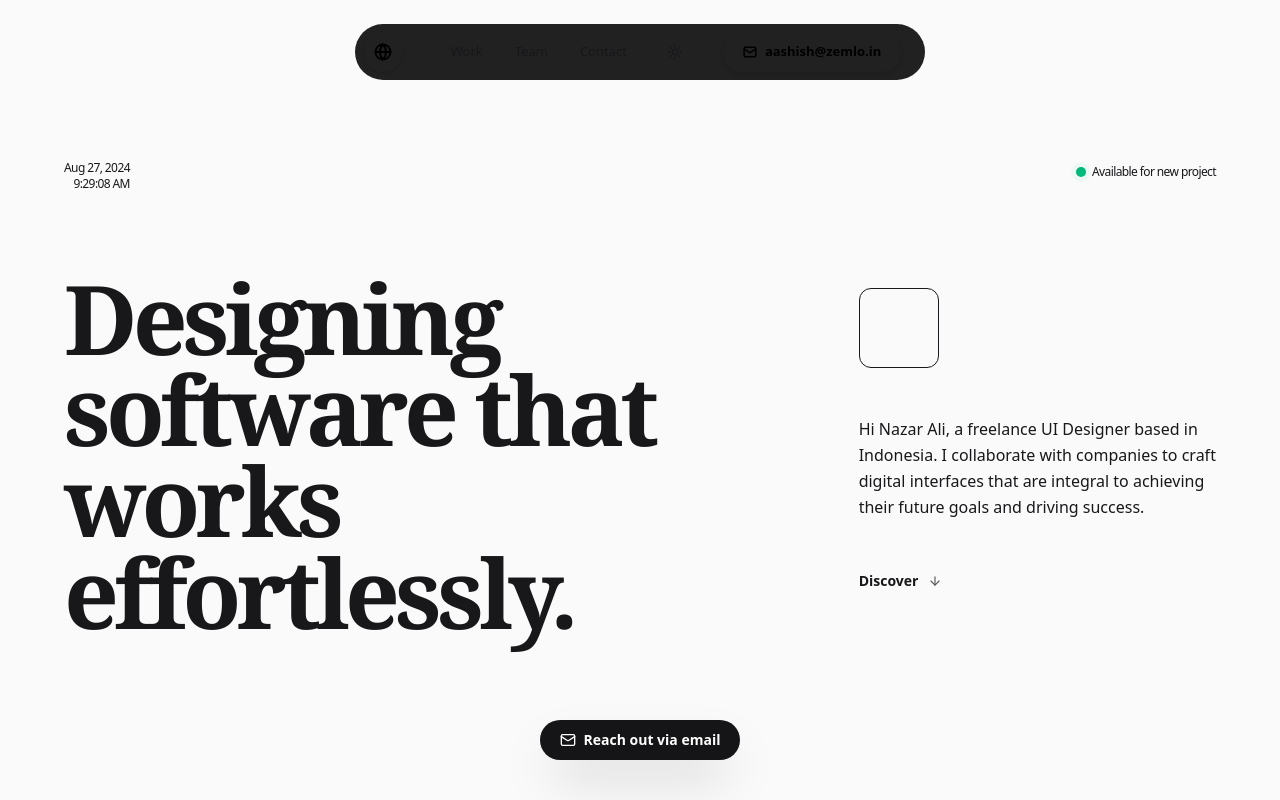
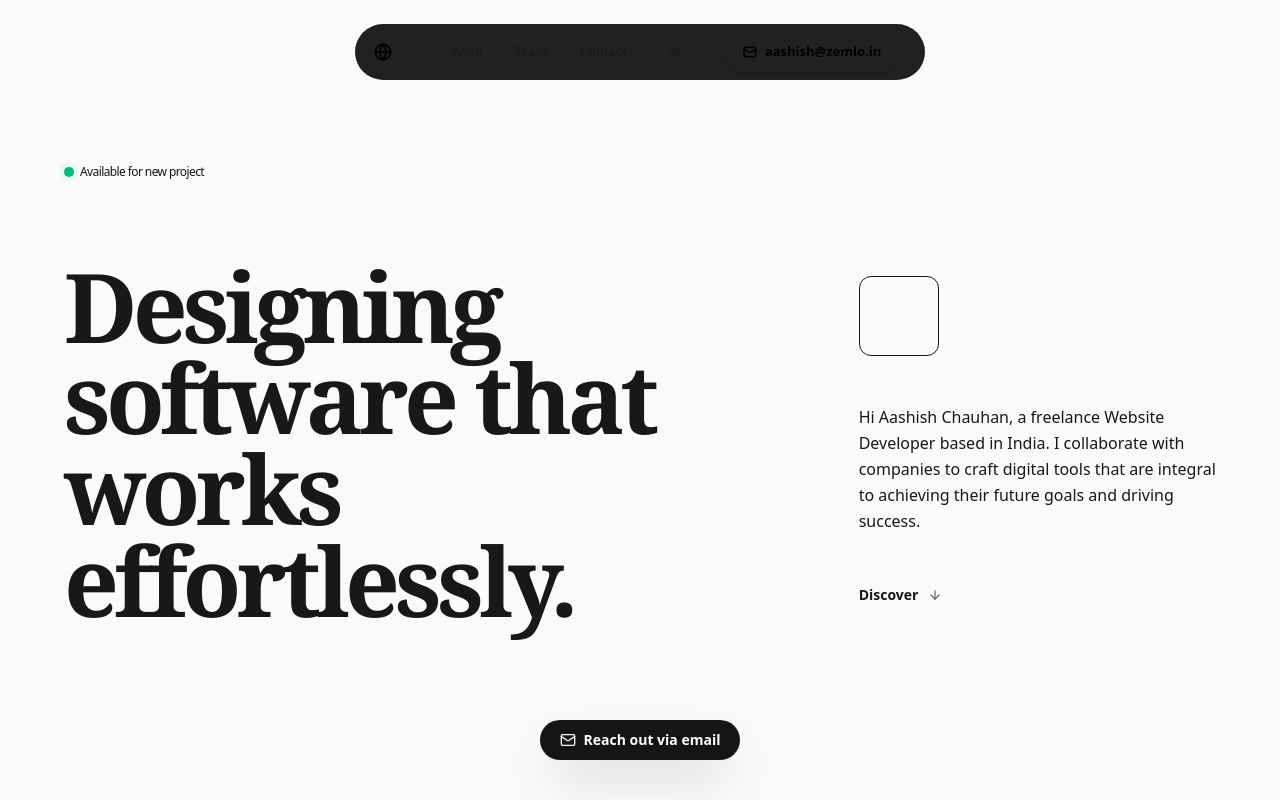
Before and after one commit to aashish21437/zemlo, a Next.js app: page / in a window 1280 px wide. Built offline with nearby package versions, Linux system fonts and the light colour scheme.

Commit message:
finally changed the intro

```diff
--- a/app/page.tsx
+++ b/app/page.tsx
@@ -47,11 +47,7 @@ export default function Home() {
 
           {/* Top Status Area - Matches [image_4.png] layout */}
           <div className="flex justify-between items-start mb-20 text-xs tracking-tighter text-muted-foreground/90 font-medium">
-            <div className="text-right">
-              {/* Could be an actual date/status */}
-              <span>Aug 27, 2024</span><br />
-              <span>9:29:08 AM</span>
-            </div>
+
             <div className="flex items-center gap-1.5 pt-1">
               <span className="relative flex h-2.5 w-2.5">
                 {/* Ping/Pulse animation for the status dot */}
@@ -84,7 +80,7 @@ export default function Home() {
 
               {/* Refined intro text, matching the width in image_4.png */}
               <p className="text-base font-medium leading-relaxed text-muted-foreground/80 max-w-sm">
-                Hi Nazar Ali, a freelance UI Designer based in Indonesia. I collaborate with companies to craft digital interfaces that are integral to achieving their future goals and driving success.
+                Hi Aashish Chauhan, a freelance Website Developer based in India. I collaborate with companies to craft digital tools that are integral to achieving their future goals and driving success.
               </p>
 
               {/* Discover Link with Icon */}
```
